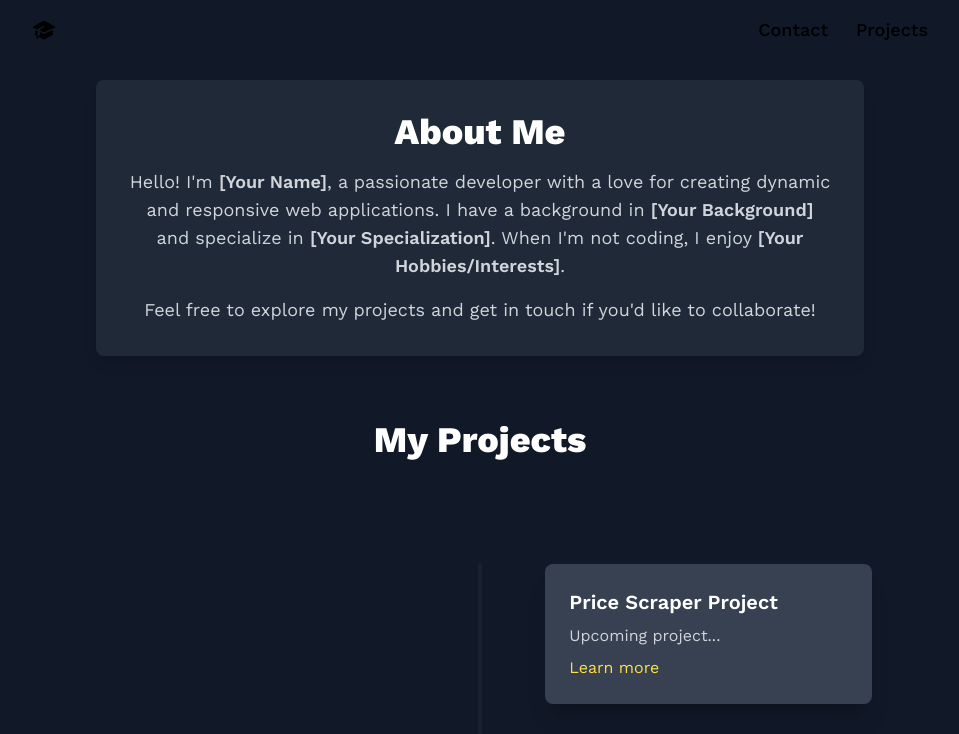
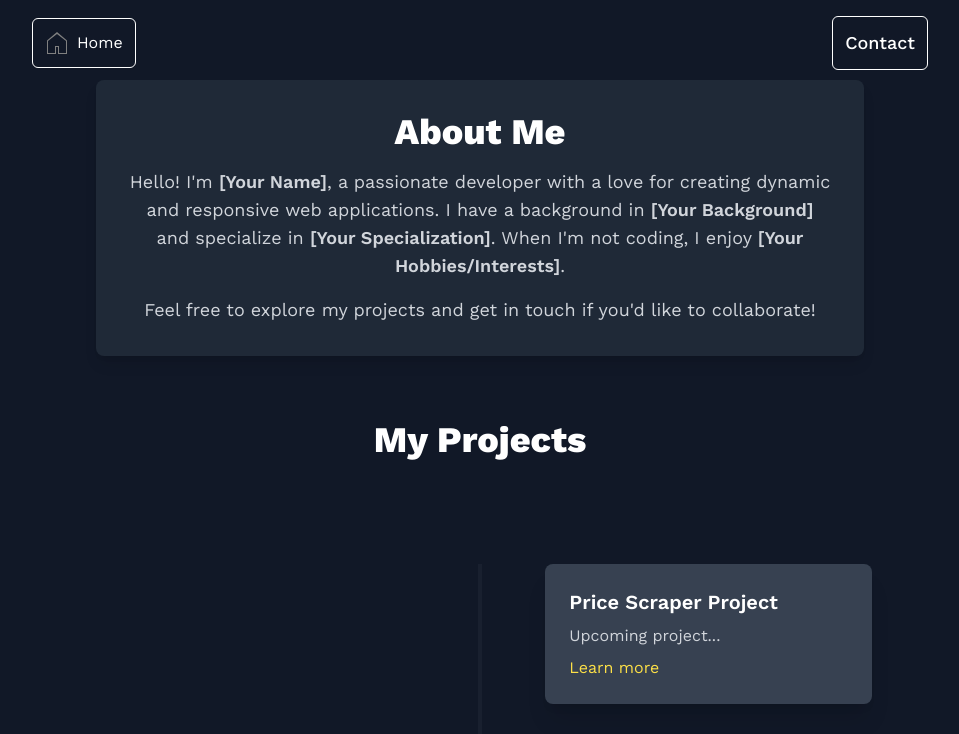
Before and after one commit to maltin1234/Portfolio, a Next.js app: page / in a window 1280 px wide. Shown: the top 734 px of the page, without its empty margins (160-1119 px from the left). Built offline with nearby package versions, Linux system fonts and the light colour scheme.

Commit message:
added design for homepage

```diff
--- a/app/components/NavBar.js
+++ b/app/components/NavBar.js
@@ -1,46 +1,42 @@
-// Assuming you have imported Link from next/link
 "use client";
-
 import { usePathname } from "next/navigation";
 import Link from "next/link";
+import confetti from 'canvas-confetti';
 
 export default function NavBar() {
   const pathname = usePathname();
+
+  const handleContactClick = () => {
+    // Create the confetti/fireworks effect
+    confetti({
+      particleCount: 100,
+      spread: 70,
+      origin: { y: 0.6 }
+    });
+  };
+
   return (
-    <header className="header">
+    <header className="header flex items-center justify-between p-4 bg-gray-800 text-white">
       <Link href="/">
-        <div>
-          <div alt="logo" className="w-18 h-18 object-contain">
+        <div className="p-3 border border-white rounded-md hover:bg-gray-200 hover:text-black transition duration-300 flex items-center">
           <svg
             xmlns="http://www.w3.org/2000/svg"
             viewBox="0 0 24 24"
-              fill="currentColor"
+            fill="gray"
             className="w-6 h-6"
           >
-              <path d="M11.7 2.805a.75.75 0 0 1 .6 0A60.65 60.65 0 0 1 22.83 8.72a.75.75 0 0 1-.231 1.337 49.948 49.948 0 0 0-9.902 3.912l-.003.002c-.114.06-.227.119-.34.18a.75.75 0 0 1-.707 0A50.88 50.88 0 0 0 7.5 12.173v-.224c0-.131.067-.248.172-.311a54.615 54.615 0 0 1 4.653-2.52.75.75 0 0 0-.65-1.352 56.123 56.123 0 0 0-4.78 2.589 1.858 1.858 0 0 0-.859 1.228 49.803 49.803 0 0 0-4.634-1.527.75.75 0 0 1-.231-1.337A60.653 60.653 0 0 1 11.7 2.805Z" />
-              <path d="M13.06 15.473a48.45 48.45 0 0 1 7.666-3.282c.134 1.414.22 2.843.255 4.284a.75.75 0 0 1-.46.711 47.87 47.87 0 0 0-8.105 4.342.75.75 0 0 1-.832 0 47.87 47.87 0 0 0-8.104-4.342.75.75 0 0 1-.461-.71c.035-1.442.121-2.87.255-4.286.921.304 1.83.634 2.726.99v1.27a1.5 1.5 0 0 0-.14 2.508c-.09.38-.222.753-.397 1.11.452.213.901.434 1.346.66a6.727 6.727 0 0 0 .551-1.607 1.5 1.5 0 0 0 .14-2.67v-.645a48.549 48.549 0 0 1 3.44 1.667 2.25 2.25 0 0 0 2.12 0Z" />
-              <path d="M4.462 19.462c.42-.419.753-.89 1-1.395.453.214.902.435 1.347.662a6.742 6.742 0 0 1-1.286 1.794.75.75 0 0 1-1.06-1.06Z" />
+            <path d="M3 9.915V22h7v-7h4v7h7V9.915L12 3 3 9.915zM12 1l10 8.5V23h-9v-7h-2v7H2V9.5L12 1z" />
           </svg>
-          </div>
+          <span className="ml-2">Home</span>
         </div>
       </Link>
       <nav className="flex text-lg gap-7 font-medium">
-        <Link href="/contact">
+        <Link href="/contact" className={`text-${pathname === "/contact" ? "gray" : "white"}`}>
           <div
-            className={({ pathname }) =>
-              pathname === "/contact" ? "text-blue-600" : "text-black"
-            }
+            className="p-3 border border-white rounded-md hover:bg-gray-200 hover:text-black transition duration-300"
+            onClick={handleContactClick}
           >
             Contact
-          </div>
-        </Link>
-        <Link href="/projects">
-          <div
-            className={({ pathname }) =>
-              pathname === "/projects" ? "text-blue-600" : "text-black"
-            }
-          >
-            Projects
           </div>
         </Link>
       </nav>
--- a/app/projects/page.js
+++ /dev/null
@@ -1,54 +0,0 @@
-
-
-
-export default function Page (){
-  return (
-    <div className="max-w-4xl mx-auto px-20 py-10">
-      <h1 className="text-3xl font-bold mb-12">My Projects</h1>
-
-      <div className="relative wrap overflow-hidden p-10 h-full">
-        <div className="border-2-2 absolute border-opacity-20 border-gray-700 h-full border" style={{left: '50%'}}></div>
-
-        <div className="mb-8 flex justify-between items-center w-full left-timeline">
-          <div className="order-1 w-5/12"> </div>
-          <div className="order-1 w-5/12 p-4 bg-gray-300 rounded-lg shadow-xl">
-            <h2 className="text-lg font-semibold"> Price scraper project   </h2>
-            <p className="text-gray-800">Upcoming project...</p>
-            <a href="#" className="text-blue-500 mt-2 block"></a>
-          </div>
-        </div>
-
-        <div className="mb-8 flex justify-between flex-row-reverse items-center w-full right-timeline">
-          <div className="order-1 w-5/12"></div>
-          <div className="order-1 w-5/12 p-4 bg-gray-300 rounded-lg shadow-xl">
-            <h2 className="text-lg font-semibold">Ecommerce site</h2>
-            <p className="text-gray-800">Upcoming project...</p>
-            <a href="#" className="text-blue-500 mt-2 block"></a>
-          </div>
-        </div>
-        <div className="border-2-2 absolute border-opacity-20 border-gray-700 h-full border" style={{left: '50%'}}></div>
-
-<div className="mb-8 flex justify-between items-center w-full left-timeline">
-  <div className="order-1 w-5/12"> </div>
-  <div className="order-1 w-5/12 p-4 bg-gray-300 rounded-lg shadow-xl">
-    <h2 className="text-lg font-semibold"> Price scraper project   </h2>
-    <p className="text-gray-800">Upcoming project...</p>
-    <a href="#" className="text-blue-500 mt-2 block"></a>
-  </div>
-</div>
-
-<div className="mb-8 flex justify-between flex-row-reverse items-center w-full right-timeline">
-  <div className="order-1 w-5/12"></div>
-  <div className="order-1 w-5/12 p-4 bg-gray-300 rounded-lg shadow-xl">
-    <h2 className="text-lg font-semibold">Ecommerce site</h2>
-    <p className="text-gray-800">Upcoming project...</p>
-    <a href="#" className="text-blue-500 mt-2 block"></a>
-  </div>
-</div>
-
-
-        {/* Add more projects following the same structure */}
-      </div>
-    </div>
-  );
-};
--- a/package.json
+++ b/package.json
@@ -12,6 +12,7 @@
     "@emailjs/browser": "^3.12.1",
     "@react-three/drei": "^9.92.7",
     "@react-three/fiber": "^8.15.13",
+    "canvas-confetti": "^1.9.3",
     "file-loader": "^6.2.0",
     "next": "^13.5.6",
     "react": "^18",
```
Also changed, not shown: 1 other file (tests, documents, lock files or other folders). Lines whose indentation alone changed are shown as unchanged.
